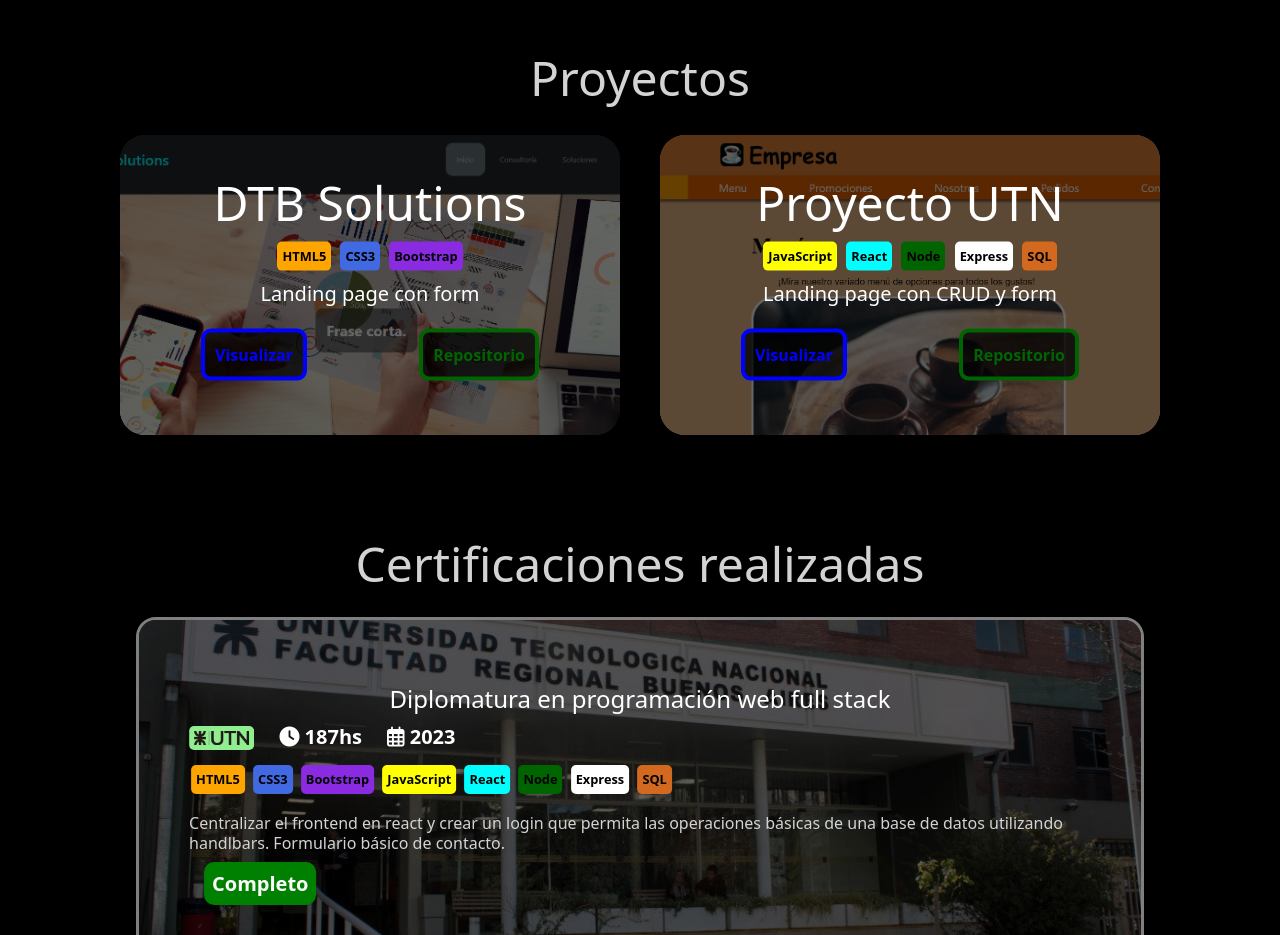
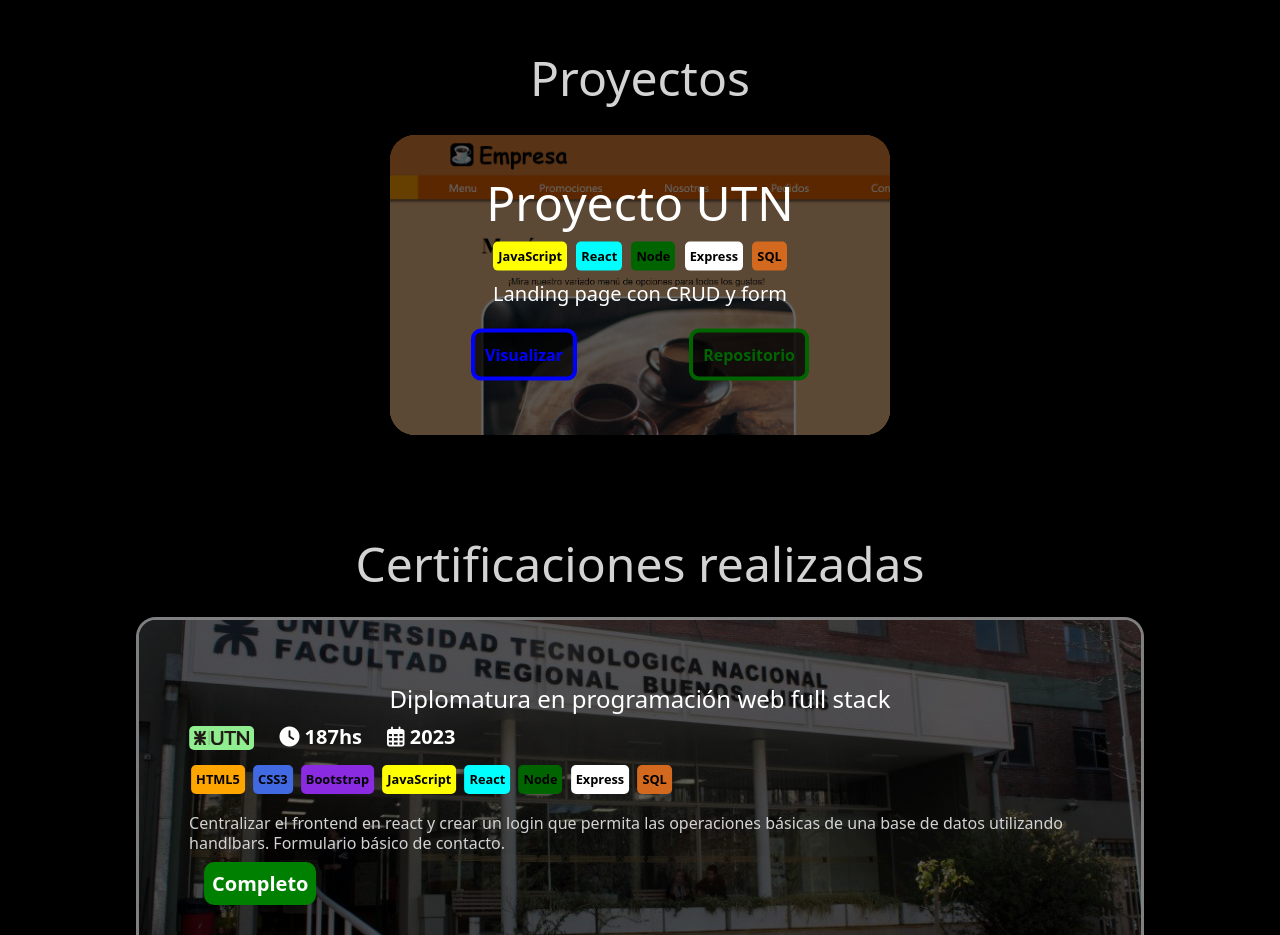
Before and after one commit to Tomas1214/Portfolio, a plain HTML site: page index.html in a window 1280 px wide. Shown: the part 1660-2595 px from the top of the page. Drawn offline with nearby package versions, Linux system fonts and the light colour scheme; files whose address does not match are found by name.

Commit message:
UTN project repository added

```diff
--- a/index.html
+++ b/index.html
@@ -164,7 +164,7 @@
             <article class="proyectos">
                 <h1>Proyectos</h1>
                 <div class="d-flex flex-wrap justify-content-center align-items-center">
-                  <div class="proyecto">
+                  <!-- <div class="proyecto">
                     <div class="imagen-fondo proyecto-dtb"></div>
                     <div class="contraste"></div>
                     <div class="text">
@@ -176,7 +176,7 @@
                         <a class="repo">Repositorio</a>
                       </div>
                     </div>
-                  </div>
+                  </div> -->
                   <div class="proyecto">
                     <div class="imagen-fondo proyecto-utn"></div>
                     <div class="contraste"></div>
@@ -186,7 +186,7 @@
                       <p class="card-text">Landing page con CRUD y form</p>
                       <div class="d-flex justify-content-around">
                         <a class="ver">Visualizar</a>
-                        <a class="repo">Repositorio</a>
+                        <a class="repo" href="https://github.com/Tomas1214/Trabajo_Integrador_UTN" target="_blank">Repositorio</a>
                       </div>
                     </div>
                   </div>
```
